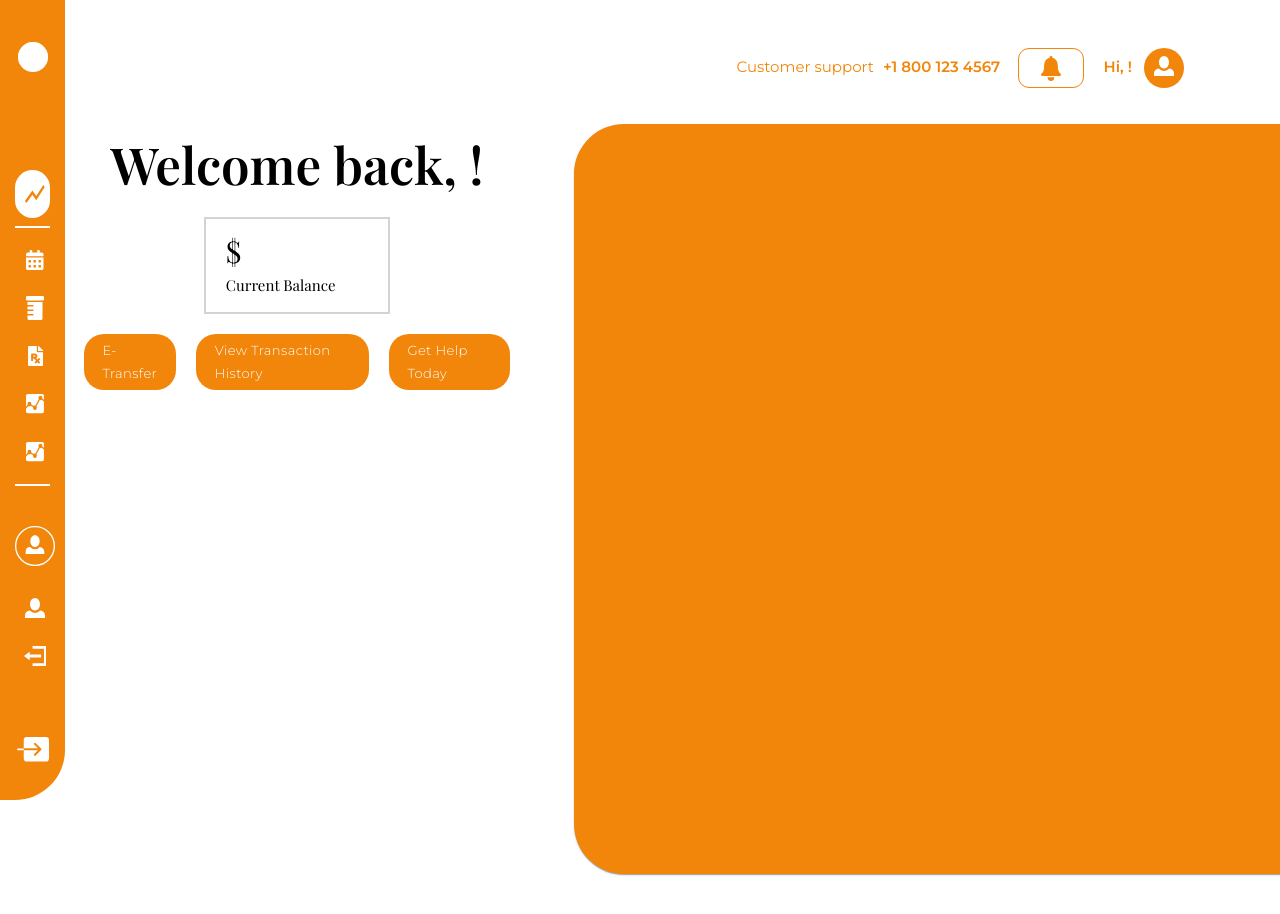
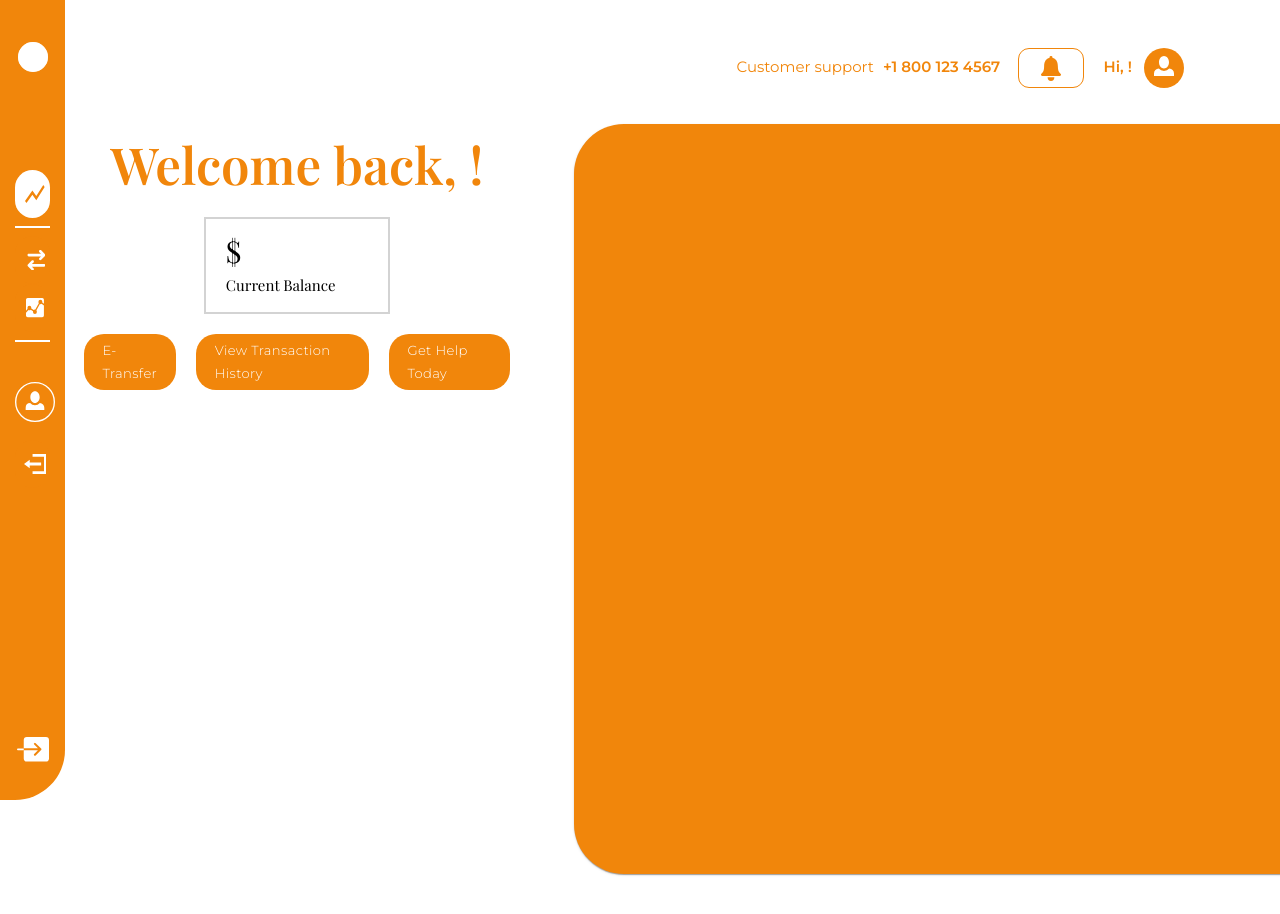
Before and after one commit to Muhammad3921/COE892-BankingSystem, a React (Create React App) app in the folder Frontend/: page /home in a window 1280 px wide. Shown: the top 914 px of the page. Built offline with nearby package versions, Linux system fonts and the light colour scheme; sample sign-in values are in the browser's storage; the HTML template or start-up script is replaced by a standard one.

Commit message:
Fixed Minor errors and made website look better

```diff
--- a/Frontend/src/App.js
+++ b/Frontend/src/App.js
@@ -40,7 +40,7 @@ function App() {
       })()}
 
       {(() => {
-        if (isAuth() !== null) {
+        if (isAuth() !== null && sessionStorage.getItem("userId") !== '') {
           return <SidePanel />;
         }
       })()}
--- a/Frontend/src/components/PortalNav/PortalNav.jsx
+++ b/Frontend/src/components/PortalNav/PortalNav.jsx
@@ -10,7 +10,6 @@ function PortalNav() {
   const location = useLocation();
 
   const menu = [
-    { name: 'Profile', path: '/profile'},
     { name: 'Sign out', path: '/logout'}
   ];
 
--- a/Frontend/src/components/SidePanel/SidePanel.jsx
+++ b/Frontend/src/components/SidePanel/SidePanel.jsx
@@ -21,21 +21,18 @@ import ListItemIcon from '@mui/material/ListItemIcon';
 import ListItemText from '@mui/material/ListItemText';
 import './SidePanel.css';
 
+
 //const drawerWidth = 240;
 const menuItemsTop = [
   {name: 'Dashboard', icon: <Dashboard />, path: '/home'}
 ];
 
 const menuItemsMiddle = [
-  {name: 'Scheduler', icon: <Calendar />, path: '/scheduler'},
-  {name: 'Drug supply tracker', icon: <PrescriptionBottle />, path: '/drug-supply-tracker'},
-  {name: 'Prescription', icon: <RxFile />, path: '/prescriptionsubmit'},
-  {name: 'Drug interaction checker', icon: <Analytics />, path: '/drug-interaction-checker'},
-  {name: 'Side effect report', icon: <Analytics />, path: '/side-effect-report'},
+  {name: 'E-Transfer', icon: <RxFile />, path: '/etransfer'},
+  {name: 'Transactions', icon: <Analytics />, path: '/transactionHistory'},
 ];
 
 const menuItemsBottom = [
-  {name: 'Profile', icon: <Person />, path: '/profile'},
   {name: 'Sign out', icon: <SignoutBtn />, path: '/logout'}
 ]
 
--- a/Frontend/src/pages/transactionHistory/transactionHistory.css
+++ b/Frontend/src/pages/transactionHistory/transactionHistory.css
@@ -16,7 +16,7 @@ body {
   .message-text {
     font-size: 3.4em;
     font-weight: 600;
-    color: black;
+    color: #f1860b;
   }
 
   .slogan-text {
@@ -65,6 +65,7 @@ body {
     color: #f1860b;
     background-color: aliceblue;
     padding: 10px;
+    text-align: center;
     border: 2px solid lightgray;
   }
 
--- a/Frontend/src/pages/transactionHistory/transactionHistory.jsx
+++ b/Frontend/src/pages/transactionHistory/transactionHistory.jsx
@@ -37,7 +37,7 @@ const TransactionHistory = () => {
             </div>
           </div>
           <div className="transaction-container">
-            <h2 className="transaction-heading">Your Branch Transactions</h2>
+            <h2  className="transaction-heading">Your Transactions</h2>
             <ul
               className="transaction-list"
               style={{ overflowY: "scroll", height: "308px" }}
```
Also changed, not shown: Frontend/src/components/rx-file.svg.
